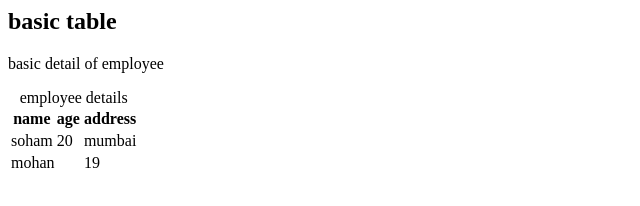
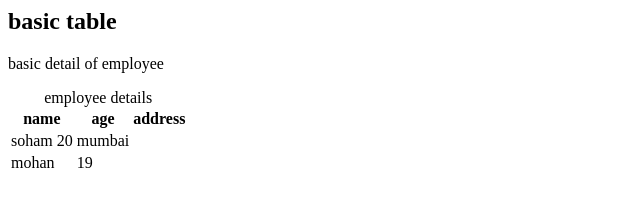
Before and after one commit to yuvikatandel165-gif/html-table, a plain HTML site: page index.html in a window 1280 px wide. Shown: the whole page, without its empty margins (0-640 px from the left). Drawn offline with Linux system fonts and the light colour scheme.

Commit message:
Update index.html

```diff
--- a/index.html
+++ b/index.html
@@ -10,7 +10,7 @@
   <table>
     <caption>employee details</caption>
     <tr>
-      <th>name</th>
+      <th colspan=2> name</th>
       <th>age</th>
       <th>address</th>
       </tr>
```
